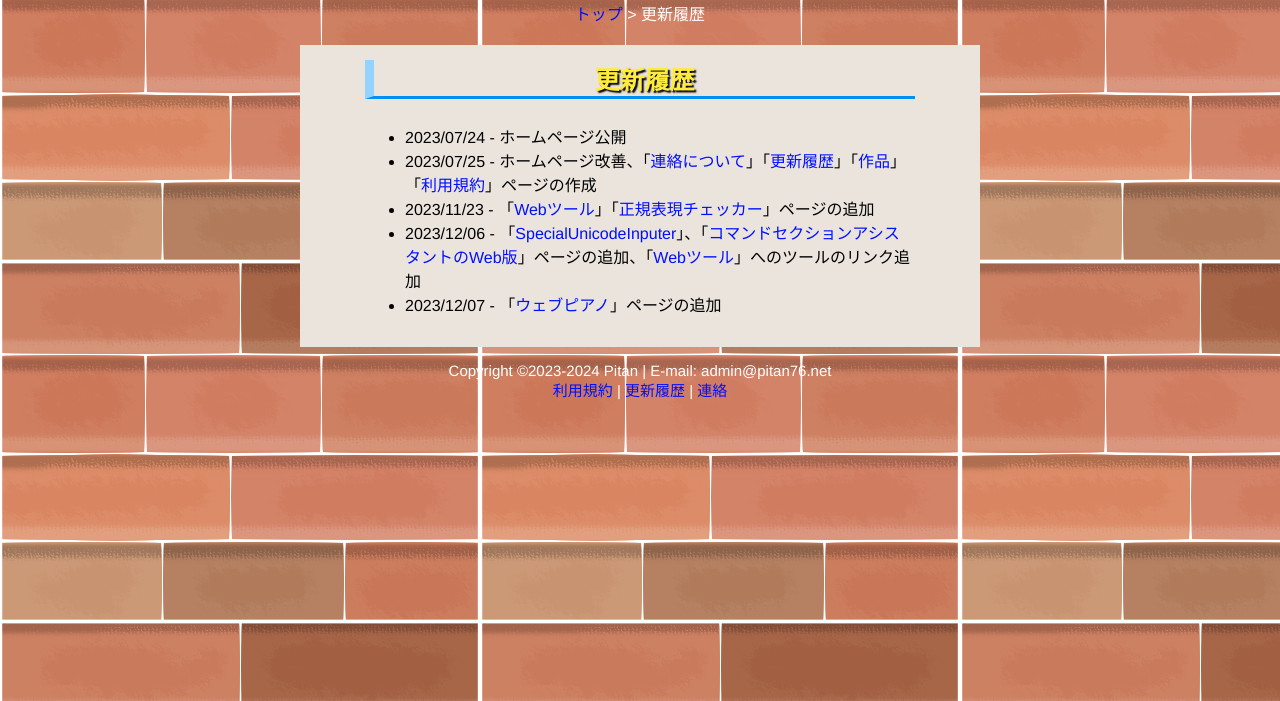
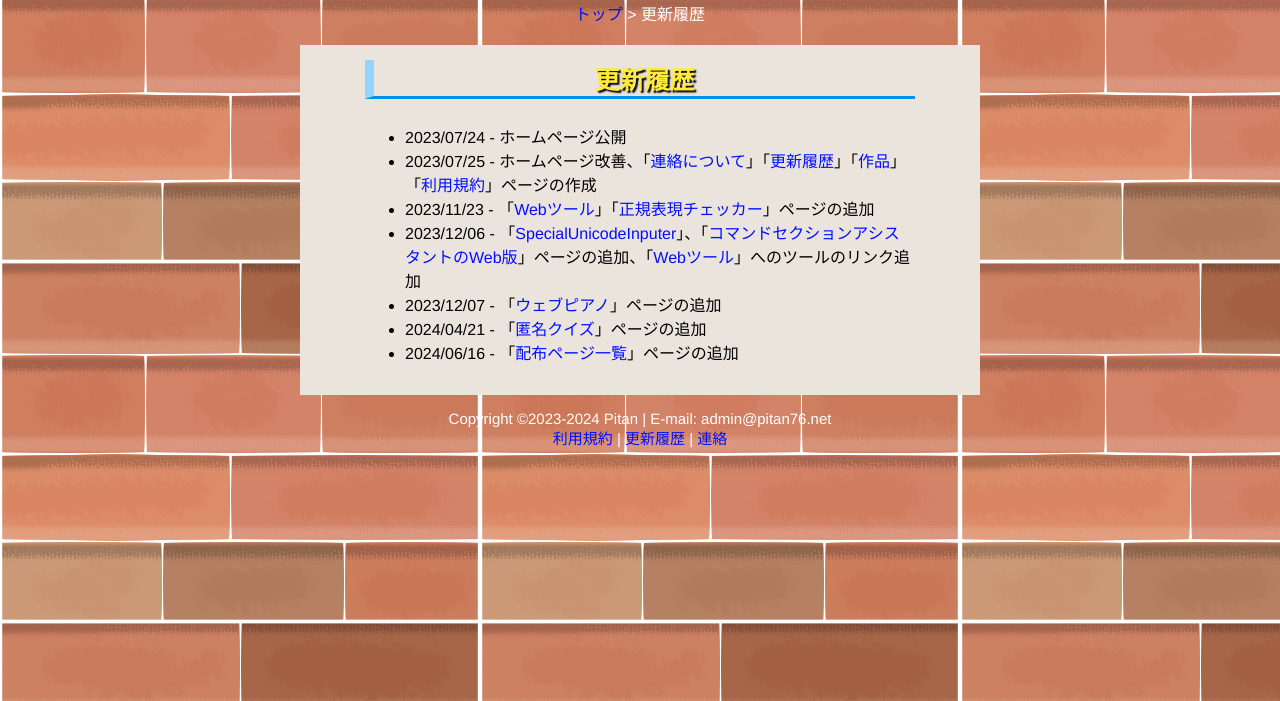
Before and after one commit to PTOM76/pitan76-web, a plain HTML site: page changelog.html in a window 1280 px wide. Shown: the part 99-800 px from the top of the page. Drawn offline with nearby package versions, Linux system fonts and the light colour scheme.

Commit message:
新しいページを追加

```diff
--- a/changelog.html
+++ b/changelog.html
@@ -46,6 +46,8 @@
                         <li>2023/11/23 - 「<a href="./tools/">Webツール</a>」「<a href="./tools/regexp.html">正規表現チェッカー</a>」ページの追加</li>
                         <li>2023/12/06 - 「<a href="./tools/sui.html">SpecialUnicodeInputer</a>」、「<a href="./tools/mc/csa.html">コマンドセクションアシスタントのWeb版</a>」ページの追加、「<a href="./tools/">Webツール</a>」へのツールのリンク追加</li>
                         <li>2023/12/07 - 「<a href="./tools/piano.html">ウェブピアノ</a>」ページの追加</li>
+                        <li>2024/04/21 - 「<a href="./tools/toquiz/">匿名クイズ</a>」ページの追加</li>
+                        <li>2024/06/16 - 「<a href="./distribution/">配布ページ一覧</a>」ページの追加</li>
                     </ul>
                 </div>
             </div>
```
Also changed, not shown: works.html (+4 -0 lines).
